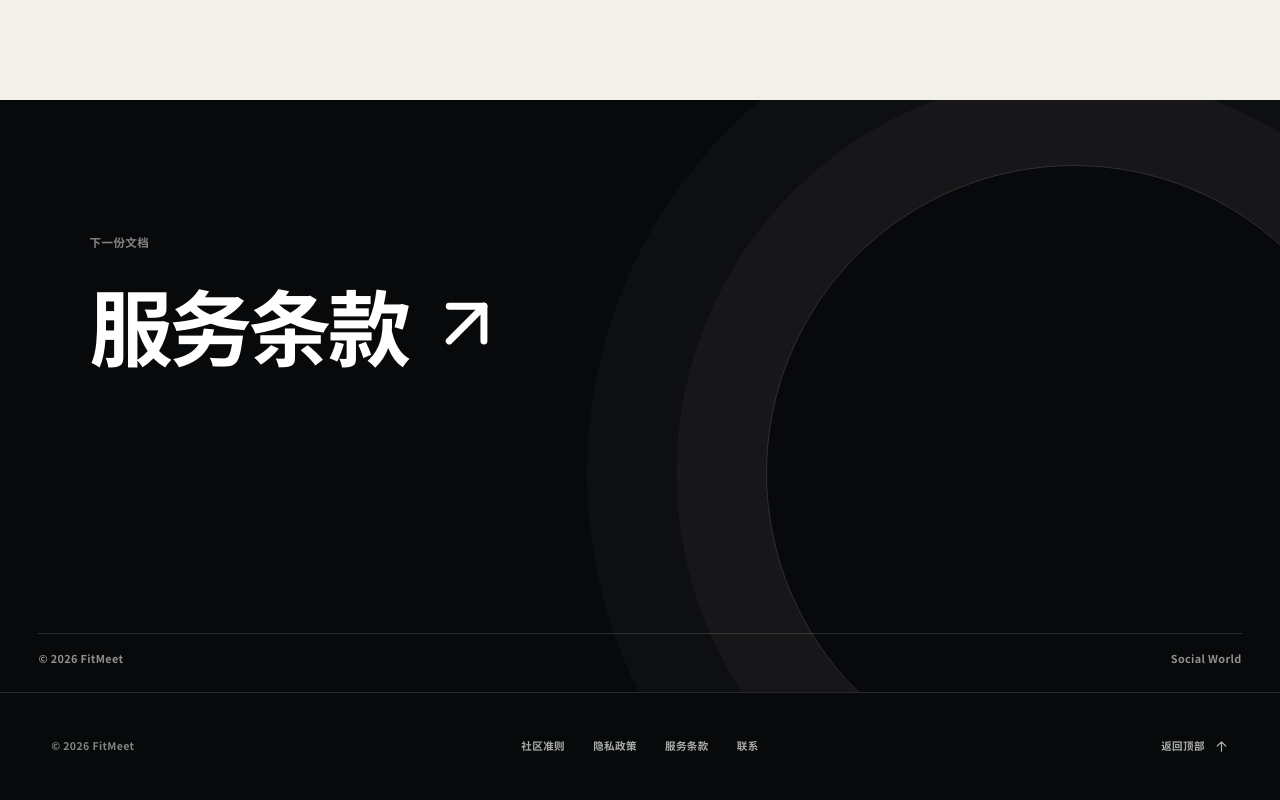
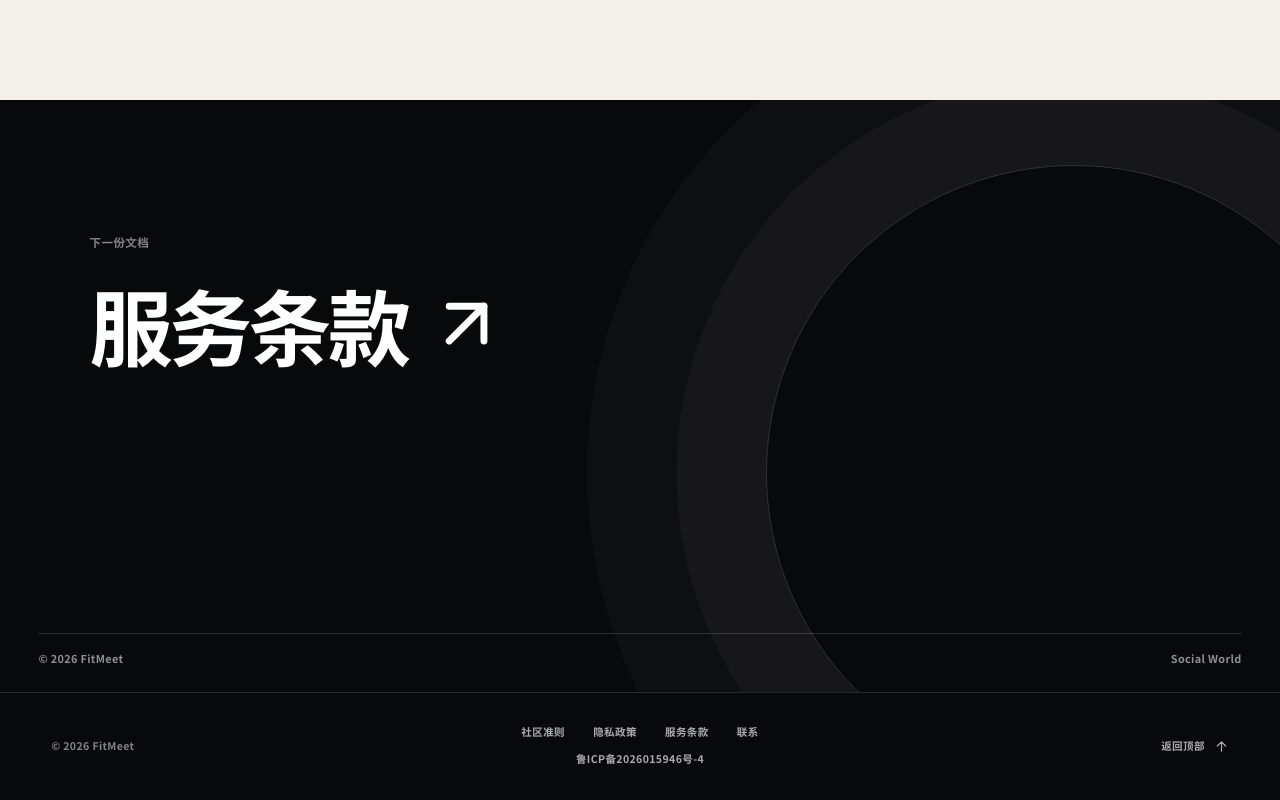
Before and after one commit to liudejua27-blip/FitMeet-website, a Next.js app: page /privacy in a window 1280 px wide. Shown: the part 4818-5618 px from the top of the page. Built offline with nearby package versions, Linux system fonts and the light colour scheme; no server answers.

Commit message:
chore: prepare website for fitmeet.cn

```diff
--- a/app/api/fitmeet/verifications/route.ts
+++ b/app/api/fitmeet/verifications/route.ts
@@ -3,7 +3,7 @@ import { NextResponse } from "next/server";
 export const runtime = "nodejs";
 export const dynamic = "force-dynamic";
 
-const defaultApiBase = "https://api.ourfitmeet.cn/api";
+const defaultApiBase = "https://api.fitmeet.cn/api";
 
 function apiBase() {
   return (process.env.FITMEET_API_BASE_URL || process.env.NEXT_PUBLIC_FITMEET_API_BASE_URL || defaultApiBase).replace(/\/$/, "");
--- a/app/api/internal-test/login/route.ts
+++ b/app/api/internal-test/login/route.ts
@@ -13,7 +13,7 @@ type InternalTester = {
   label?: string;
 };
 
-const defaultApiBase = "https://api.ourfitmeet.cn/api";
+const defaultApiBase = "https://api.fitmeet.cn/api";
 const refreshCookie = "fitmeet_internal_refresh";
 const attemptWindowMs = 10 * 60 * 1000;
 const maxAttempts = 8;
--- a/app/api/internal-test/refresh/route.ts
+++ b/app/api/internal-test/refresh/route.ts
@@ -4,7 +4,7 @@ export const runtime = "nodejs";
 export const dynamic = "force-dynamic";
 
 const refreshCookie = "fitmeet_internal_refresh";
-const defaultApiBase = "https://api.ourfitmeet.cn/api";
+const defaultApiBase = "https://api.fitmeet.cn/api";
 
 function apiBase() {
   return (process.env.FITMEET_API_BASE_URL || process.env.NEXT_PUBLIC_FITMEET_API_BASE_URL || defaultApiBase).replace(/\/$/, "");
--- a/components/site-shell/SiteFooter.tsx
+++ b/components/site-shell/SiteFooter.tsx
@@ -13,9 +13,14 @@ export function SiteFooter() {
   return (
     <footer className={styles.footer} data-site-footer>
       <span>© {siteConfig.copyrightYear} FitMeet</span>
-      <nav aria-label="页脚导航">
-        {footerLinks.map((link) => <Link href={link.href} key={link.href}>{link.label}</Link>)}
-      </nav>
+      <div className={styles.legalCenter}>
+        <nav aria-label="页脚导航">
+          {footerLinks.map((link) => <Link href={link.href} key={link.href}>{link.label}</Link>)}
+        </nav>
+        <a href={siteConfig.icpRecordURL} rel="noreferrer">
+          {siteConfig.icpRecord}
+        </a>
+      </div>
       <a className={styles.toTop} href="#top">
         返回顶部
         <svg viewBox="0 0 16 16" aria-hidden="true"><path d="M8 13V3m0 0L3.5 7.5M8 3l4.5 4.5" /></svg>
--- a/components/site-shell/site-footer.module.css
+++ b/components/site-shell/site-footer.module.css
@@ -14,10 +14,16 @@
   font-weight: 670;
   letter-spacing: .035em;
 }
+.legalCenter { display: grid; justify-items: center; gap: 12px; padding-block: 18px; }
 .footer nav { display: flex; align-items: center; justify-content: center; gap: clamp(18px, 2.2vw, 34px); }
 .footer a { color: rgba(255,255,255,.66); transition: color 180ms ease; }
 .footer a:hover, .footer a:focus-visible { color: #fff; }
 .toTop { display: inline-flex; align-items: center; justify-self: end; gap: 9px; }
 .toTop svg { width: 15px; fill: none; stroke: currentColor; stroke-linecap: round; stroke-linejoin: round; stroke-width: 1.3; }
 @media (max-width: 1100px) { .footer { padding-inline: 28px; } }
+@media (max-width: 760px) {
+  .footer { grid-template-columns: 1fr; justify-items: center; gap: 14px; padding-block: 24px; text-align: center; }
+  .footer nav { flex-wrap: wrap; }
+  .toTop { justify-self: center; }
+}
 @media (prefers-reduced-motion: reduce) { .footer a { transition: none; } }
--- a/lib/fitmeet-api-contract.ts
+++ b/lib/fitmeet-api-contract.ts
@@ -6,7 +6,7 @@
  * mini-program client; this module deliberately does not invent web-only
  * endpoints.
  */
-export const FITMEET_API_BASE_URL = process.env.NEXT_PUBLIC_FITMEET_API_BASE_URL ?? "https://api.ourfitmeet.cn/api";
+export const FITMEET_API_BASE_URL = process.env.NEXT_PUBLIC_FITMEET_API_BASE_URL ?? "https://api.fitmeet.cn/api";
 export const FITMEET_REALTIME_BASE_URL = FITMEET_API_BASE_URL.replace(/\/api\/?$/, "");
 
 export const fitMeetPaths = {
--- a/lib/site-config.ts
+++ b/lib/site-config.ts
@@ -2,6 +2,8 @@ export const siteConfig = {
   name: "FitMeet",
   contactEmail: "1525005312@163.com",
   copyrightYear: 2026,
+  icpRecord: "鲁ICP备2026015946号-4",
+  icpRecordURL: "https://beian.miit.gov.cn/",
 } as const;
 
 export function contactMailto(subject: string) {
--- a/lib/site-url.ts
+++ b/lib/site-url.ts
@@ -1,4 +1,4 @@
-const rawSiteUrl = process.env.NEXT_PUBLIC_SITE_URL?.trim() || "https://fitmeet.app";
+const rawSiteUrl = process.env.NEXT_PUBLIC_SITE_URL?.trim() || "https://fitmeet.cn";
 
 export const configuredSiteUrl = rawSiteUrl.replace(/\/$/, "");
 
--- a/next.config.mjs
+++ b/next.config.mjs
@@ -13,7 +13,7 @@ const nextConfig = {
       "style-src 'self' 'unsafe-inline'",
       "img-src 'self' data: blob: https:",
       "font-src 'self' data:",
-      "connect-src 'self' https://api.ourfitmeet.cn wss://api.ourfitmeet.cn",
+      "connect-src 'self' https://api.fitmeet.cn wss://api.fitmeet.cn https://api.ourfitmeet.cn wss://api.ourfitmeet.cn",
       "media-src 'self' blob:",
       "worker-src 'self' blob:",
       "manifest-src 'self'",
```
Also changed, not shown: 1 other file (tests, documents, lock files or other folders).
